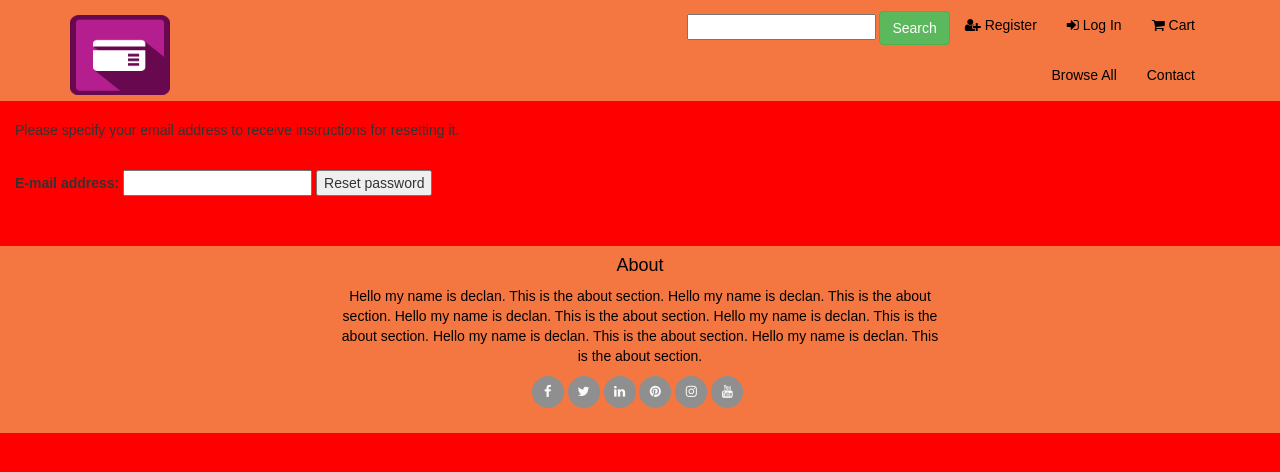
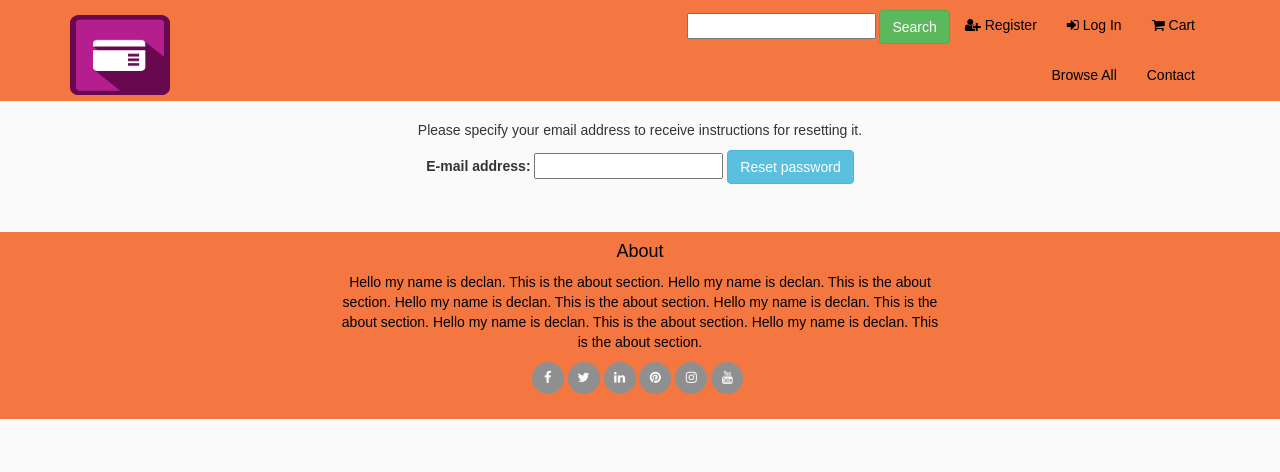
Before and after one commit to Code-Institute-Submissions/stream_3_project-1, a Django app: page /accounts/password_reset/ in a window 1280 px wide. Shown: the top 472 px of the page. Run offline with Django 3.2, Linux system fonts and the light colour scheme; data that the repository does not hold is empty; some libraries are stand-ins or nearby versions.

Commit message:
Styling password reset pages

```diff
--- a/ecommerce_site/settings.py
+++ b/ecommerce_site/settings.py
@@ -25,7 +25,7 @@ SECRET_KEY = os.environ.get("SECRET_KEY")
 
 # SECURITY WARNING: don't run with debug turned on in production!
 DEBUG = os.environ.get("DEBUG", True)
-USE_S3 = os.environ.get("USE_S3", True)
+USE_S3 = os.environ.get("USE_S3", False)
 
 ALLOWED_HOSTS = ['stream-3-project-declanmunroe.c9users.io', "com-munroe-cards4u.herokuapp.com"]
 
--- a/static/css/style.css
+++ b/static/css/style.css
@@ -1,7 +1,7 @@
 body {
    font-family: Arial;
    padding-top: 120px;
-   background-color: red;
+   background-color: #fafafa;
 
 }
 
@@ -89,6 +89,21 @@ footer {
     padding-right: 0px;
 }
 
+.fixed-height
+{
+    height: 30px;
+}
+
+.accountform
+{
+    text-align: center;
+}
+
+.accountform #id_email
+{
+
+}
+
 /*---------------------------------------------navigation----------------------------------------------*/
 
 .navbar-inverse
@@ -121,7 +136,7 @@ footer {
 .push-down-searchbar
 {
    margin-top: 3%;
-   padding-left: 120px;
+   padding-left: 70px;
 
 }
 
@@ -134,6 +149,11 @@ footer {
    margin-right: 0px;
 }
 
+.dropdown-header
+{
+    padding-left: 0px;
+}
+
 
 @media (max-width: 767px)
 {
@@ -141,11 +161,67 @@ footer {
    {
       max-width: 50%;
       height: auto;
+    }
+
+    .navbar-header
+    {
+        height: 80px;
+    }
+
+    .navbar-toggle
+    {
+        margin-top: 25px;
+    }
+
+   .form
+   {
+       margin-top: 2%;
    }
+
+   .accountform
+   {
+       text-align: left;
+   }
+
+   .accountform #id_email
+    {
+        width: 100%;
+        margin-bottom: 10px;
+    }
+
+    .accountform p
+    {
+        margin-top: 20px;
+    }
+
 }
 
-/*img[Attributes Style] */
-/*   {*/
-/*       width: 100px;*/
-/*       height: 80px;*/
-/*   }*/
+
+
+@media (min-width: 768px) and (max-width: 991px)
+{
+
+}
+
+@media (max-width: 767px)
+{
+    .bottom-nav
+    {
+        margin-left: 15px;
+    }
+
+    .dropdown-header
+    {
+        padding-left: 0px;
+    }
+
+    body
+    {
+        padding-top: 80px;
+    }
+
+    .push-down-searchbar
+    {
+        padding-left: 15px;
+    }
+}
--- a/templates/base.html
+++ b/templates/base.html
@@ -28,20 +28,20 @@
             </div>
             <div class="navbar-collapse collapse">
                 <div class="nav navbar-nav navbar-right">
-                    <li>
+                    <li class="top-nav">
                         <form class="push-down-searchbar" action="{% url "search" %}" method="get">
                             <input type="text" name="q">
                             <button type="submit" class="btn btn-success">Search</button>
                         </form>
                     </li>
                     {% if user.is_authenticated %}
-                        <li><a href="{% url 'profile' %}"><i class="fa fa-user"></i> Profile</a></li>
-                        <li><a href="{% url 'logout' %}"><i class="fa fa-sign-out"></i> Log Out</a></li>
+                        <li class="top-nav"><a href="{% url 'profile' %}"><i class="fa fa-user"></i> Profile</a></li>
+                        <li class="top-nav"><a href="{% url 'logout' %}"><i class="fa fa-sign-out"></i> Log Out</a></li>
                     {%  else %}
-                        <li><a href="{% url 'register' %}"><i class="fa fa-user-plus"></i> Register</a></li>
-                        <li><a href="{% url 'login' %}"><i class="fa fa-sign-in"></i> Log In</a></li>
+                        <li class="top-nav"><a href="{% url 'register' %}"><i class="fa fa-user-plus"></i> Register</a></li>
+                        <li class="top-nav"><a href="{% url 'login' %}"><i class="fa fa-sign-in"></i> Log In</a></li>
                     {% endif %}
-                    <li>
+                    <li class="top-nav">
                         <a href="{% url 'view_cart' %}">
                             <i class="fa fa-shopping-cart"></i> Cart
                             {% if card_count > 0 %}
@@ -53,19 +53,19 @@
                     <br>
 
                     <div class="nav navbar-nav navbar-right">
-                        <li><a href="#">Browse All</a></li>
+                        <li class="bottom-nav"><a href="#">Browse All</a></li>
                         {% for category, subcategories in root_categories.items %}
-                        <li class="dropdown">
+                        <li class="dropdown bottom-nav">
                             <a href="#" class="dropdown-toggle" data-toggle="dropdown">{{ category.name }}<b class="caret"></b></a>
                             <ul class="dropdown-menu">
-                                <li class="dropdown-header"><a href="{% url 'occasion' category.id %}">{{ category.name }}</a></li>
+                                <li><a href="{% url 'occasion' category.id %}" class="dropdown-header">All {{ category.name }} Cards</a></li>
                                 {% for sub in subcategories %}
                                 <li><a href="{% url 'category' sub.id %}">{{ sub.name }}</a></li>
                                 {% endfor%}
                             </ul>
                         </li>
                         {% endfor %}
-                        <li><a href="#">Contact</a></li>
+                        <li class="bottom-nav"><a href="#">Contact</a></li>
                     </div>
                 </div>
             </div>
--- a/templates/registration/password_reset_done.html
+++ b/templates/registration/password_reset_done.html
@@ -3,6 +3,5 @@
 {% block title %}Password reset successful{% endblock %}
 
 {% block content %}
-<p>We've e-mailed you instructions for setting your password to the e-mail address you submitted.</p>
-<p>You should be receiving it shortly.</p>
+<p class="accountform">We've e-mailed you instructions for setting your password to the e-mail address you submitted. You should be receiving it shortly.</p>
 {% endblock %}
--- a/templates/registration/password_reset_form.html
+++ b/templates/registration/password_reset_form.html
@@ -3,13 +3,17 @@
 
 {% block content %}
 
+<div class="row">
+    <div class = "col-xs-12 col-sm-12 col-md-6 col-md-offset-3">
         <form method="post" class="accountform">
             <p>Please specify your email address to receive instructions for resetting it.</p>
-    <br>
+
             <div style="display:none">
                 <input type="hidden" value="{{ csrf_token }}" name="csrfmiddlewaretoken">
             </div>
              {{ form.email.errors }}
-    <p><label for="id_email" class="control-label required-field">E-mail address:</label> {{ form.email }} <input type="submit" value="Reset password" /></p>
+            <p><label for="id_email" class="control-label required-field">E-mail address:</label> {{ form.email }} <input type="submit" value="Reset password" class="btn btn-info" /></p>
         </form>
+    </div>
+</div>
 {% endblock %}
```
Also changed, not shown: accounts/templates/login.html (+8 -1 lines), accounts/templates/register.html (+11 -6 lines), cards/templates/cards.html (+4 -4 lines), categories/templates/categories.html (+4 -4 lines), templates/registration/password_reset_confirm.html (+28 -23 lines). Lines whose indentation alone changed are shown as unchanged.
